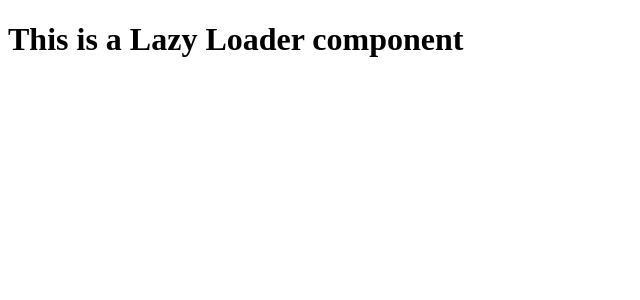
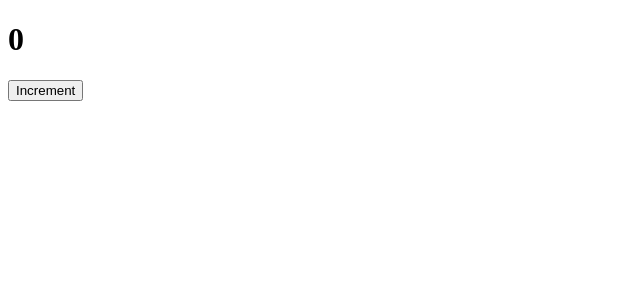
Before and after one commit to yasoobrasheed/intersection-observer-lazyload, a React (Create React App) app: page / in a window 1280 px wide. Shown: the top 300 px of the page, without its empty margins (0-640 px from the left). Built offline with nearby package versions, Linux system fonts and the light colour scheme.

Commit message:
:lipstick: more pretty stuff pre-lazyloading

```diff
--- a/src/App.js
+++ b/src/App.js
@@ -1,4 +1,4 @@
-import { React } from "react";
+import React from "react";
 import LazyLoader from "./components/LazyLoader";
 
 function App() {
--- a/src/components/LazyLoader.js
+++ b/src/components/LazyLoader.js
@@ -1,11 +1,20 @@
-import { React, useState } from "react";
+import React, {useState, useEffect} from "react";
 
 function LazyLoader() {
+  const [count, setCount] = useState(0);
+
+  useEffect(() => {
+    document.title = `You clicked ${count} times`;
+  });
+
   return (
     <div>
       <h1>
-        This is a Lazy Loader component
+        { count }
       </h1>
+      <button onClick={() => setCount(count + 1)}>
+        Increment
+      </button>
     </div>
   );
 }
```
